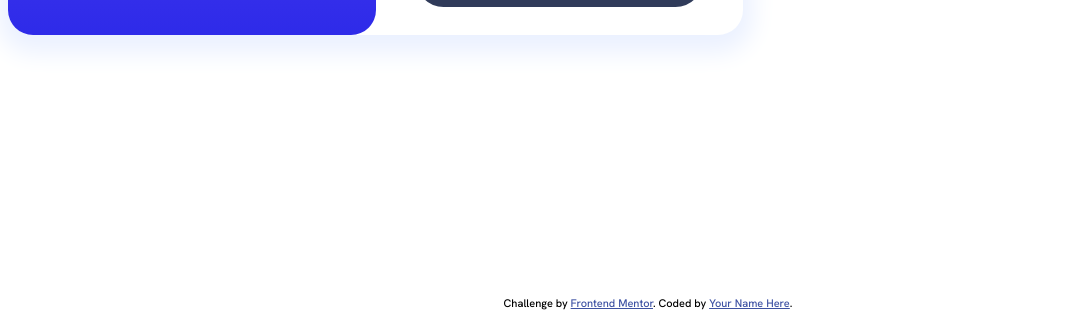
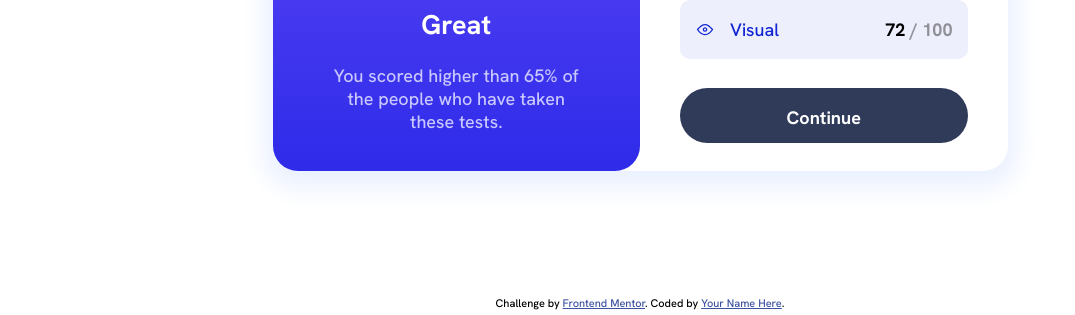
Before and after one commit to habmin/frontend-mentor-results-summary-component, a plain HTML site: page index.html in a window 1280 px wide. Shown: the part 485-800 px from the top of the page, without its empty margins (0-1075 px from the left). Drawn offline with Linux system fonts and the light colour scheme.

Commit message:
centered with attribute footer bottom position

```diff
--- a/stylesheet.css
+++ b/stylesheet.css
@@ -94,6 +94,12 @@ body {
     background-color: var(--white);
     font-family: Haken-Grotesk;
     font-size: 18px;
+
+    min-height: 98vh;
+    display: flex;
+    flex-flow: column nowrap;
+    justify-content: center;
+    align-items: center;
 }
 
 .sections-sizing {
@@ -114,6 +120,7 @@ body {
     height: 512px;
     box-shadow: 0px 8px 25px 10px var(--pale_blue);
     border-radius: 25px;
+
 }
 
 .overall-box {
@@ -215,10 +222,14 @@ body {
     background-image: linear-gradient(var(--light_slate_blue_bg), var(--light_royal_blue_bg));
 }
 
-.attribution {
+
+footer {
     text-align: center;
     position: fixed;
     bottom: 5px;
+}
+
+.attribution {
     width: 100%;
     font-size: 11px;
 }
```
Also changed, not shown: index.html (+1 -1 lines).
